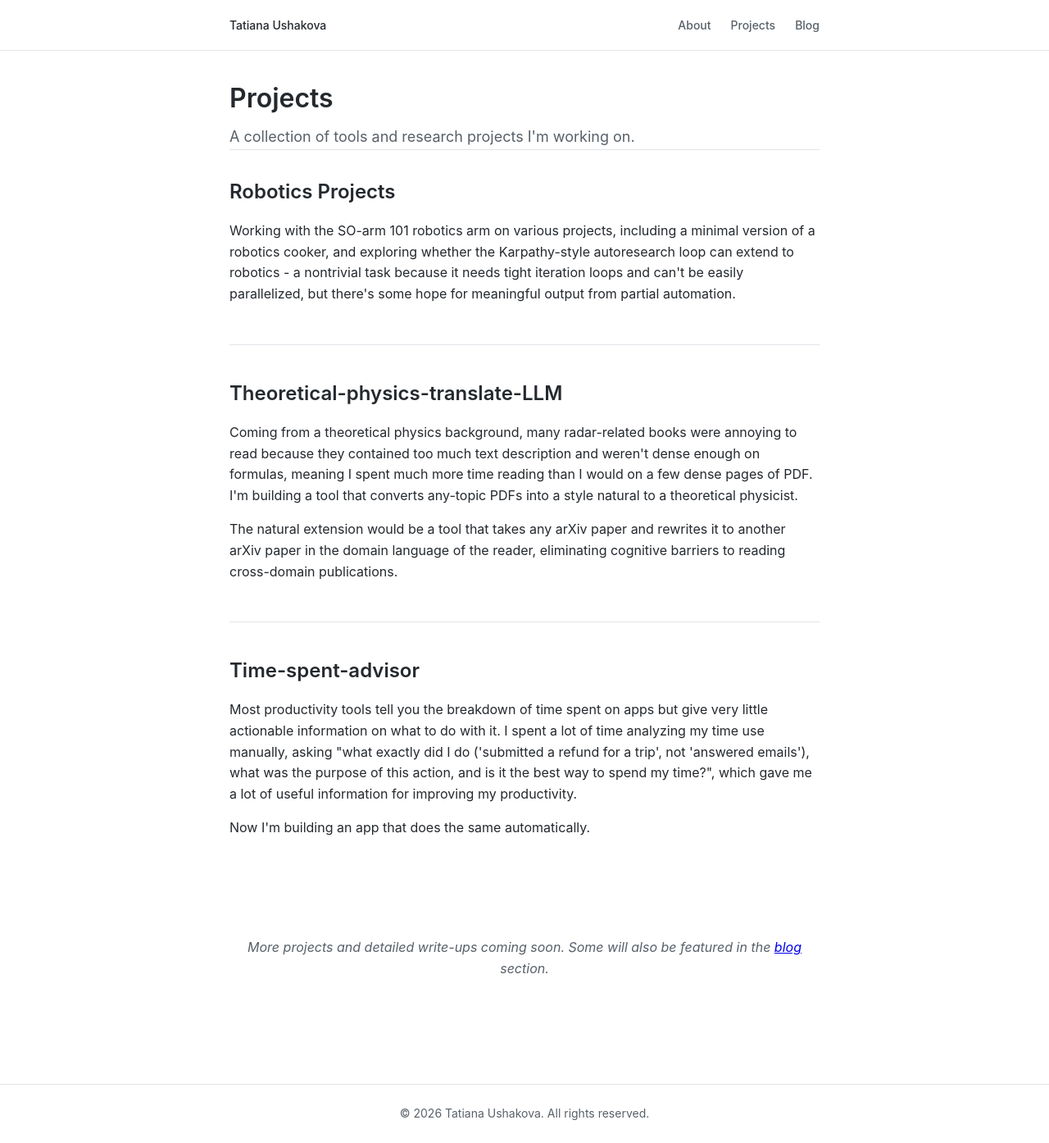
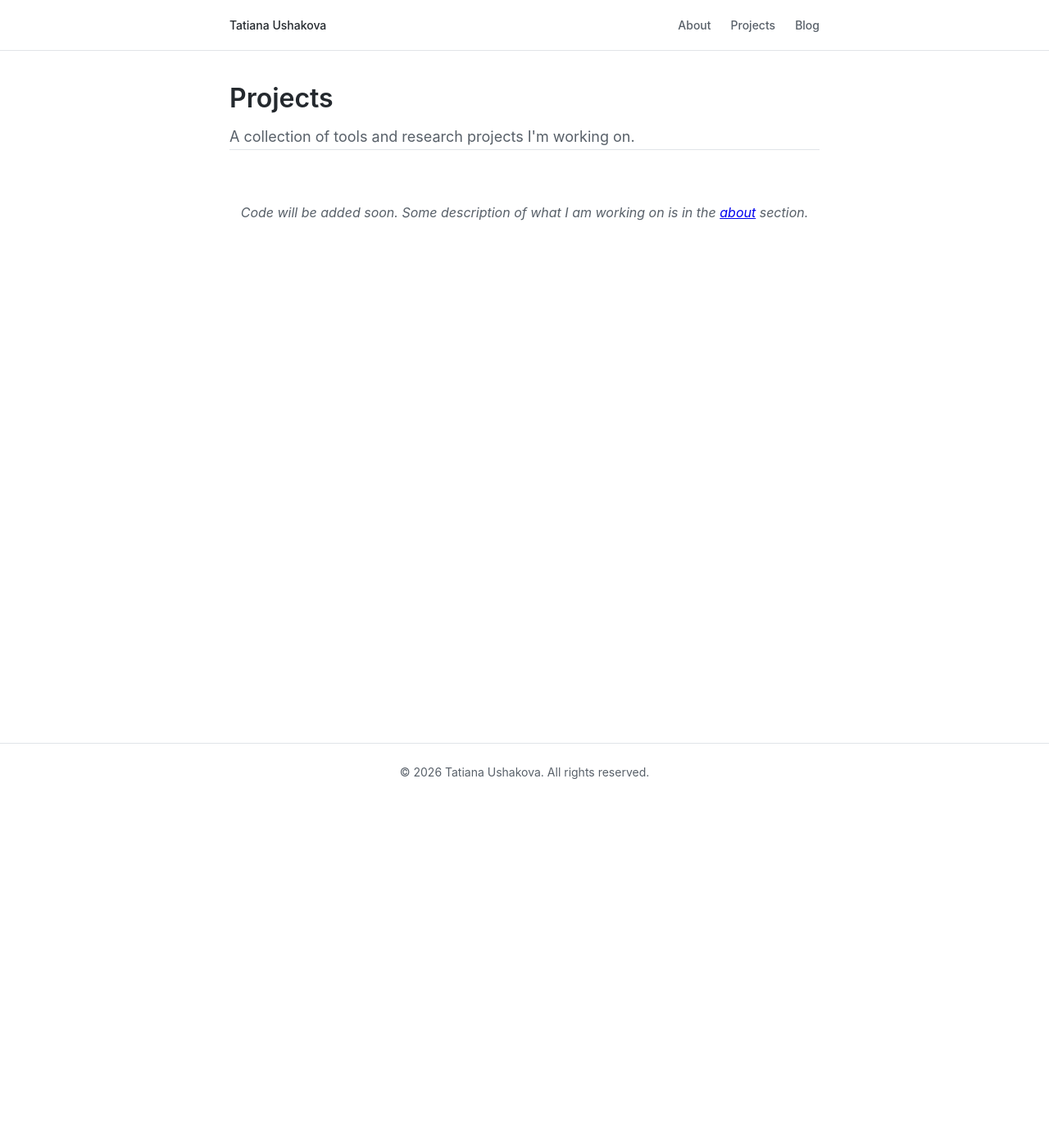
Before and after one commit to TatianaUshakova/TatianaUshakova.github.io, a Jekyll site: the page built from projects.html, in a window 1280 px wide. Shown: the whole page at 82% size. Built offline with Jekyll 4.4.1, drawn with Linux system fonts in a browser that asks for light colours; after the commit the page ends 977 px from its top, so only the background shows below that.

Commit message:
Simplify projects page with placeholder content
- Replace detailed project descriptions with short placeholder message
- Reference about section for project information
- Keep projects section in navigation for future code additions

🤖 Generated with [Claude Code](https://claude.ai/code)

Co-Authored-By: Claude <noreply@anthropic.com>

```diff
--- a/projects.html
+++ b/projects.html
@@ -10,48 +10,8 @@ title: Projects
     </header>
 
     <div class="projects-content">
-        <section class="project-item">
-            <h2>Robotics Projects</h2>
-            <p>
-                Working with the SO-arm 101 robotics arm on various projects, including a minimal version
-                of a robotics cooker, and exploring whether the Karpathy-style autoresearch loop can
-                extend to robotics - a nontrivial task because it needs tight iteration loops and
-                can't be easily parallelized, but there's some hope for meaningful output from
-                partial automation.
-            </p>
-        </section>
-
-        <section class="project-item">
-            <h2>Theoretical-physics-translate-LLM</h2>
-            <p>
-                Coming from a theoretical physics background, many radar-related books were annoying
-                to read because they contained too much text description and weren't dense enough on
-                formulas, meaning I spent much more time reading than I would on a few dense pages of PDF.
-                I'm building a tool that converts any-topic PDFs into a style natural to a theoretical physicist.
-            </p>
-            <p>
-                The natural extension would be a tool that takes any arXiv paper and rewrites it to
-                another arXiv paper in the domain language of the reader, eliminating cognitive barriers
-                to reading cross-domain publications.
-            </p>
-        </section>
-
-        <section class="project-item">
-            <h2>Time-spent-advisor</h2>
-            <p>
-                Most productivity tools tell you the breakdown of time spent on apps but give very little
-                actionable information on what to do with it. I spent a lot of time analyzing my time use
-                manually, asking "what exactly did I do ('submitted a refund for a trip', not 'answered emails'),
-                what was the purpose of this action, and is it the best way to spend my time?", which gave
-                me a lot of useful information for improving my productivity.
-            </p>
-            <p>
-                Now I'm building an app that does the same automatically.
-            </p>
-        </section>
-
         <div class="coming-soon">
-            <p>More projects and detailed write-ups coming soon. Some will also be featured in the <a href="{{ '/blog' | relative_url }}">blog</a> section.</p>
+            <p>Code will be added soon. Some description of what I am working on is in the <a href="{{ '/about' | relative_url }}">about</a> section.</p>
         </div>
     </div>
 </div>
```
